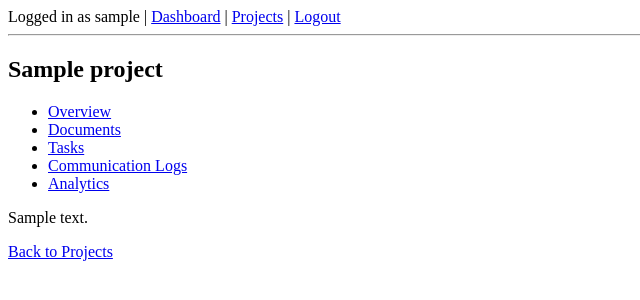
After one commit to ngochoang0711/gpt, a Flask app: page /projects/1 in a window 1280 px wide. The commit adds this page. Shown: the top 300 px of the page, without its empty margins (0-640 px from the left). Run offline with Flask 3, Linux system fonts and the light colour scheme; a user stored in the database is signed in; tables that the repository leaves empty hold one stand-in row (values such as "Sample post").

Commit message:
Add project management blueprint

```diff
--- a/business_analysis/__init__.py
+++ b/business_analysis/__init__.py
@@ -27,7 +27,9 @@ def create_app(test_config=None):
 
         from .auth import auth_bp
         from .main import main_bp
+        from .project import project_bp
         app.register_blueprint(auth_bp)
         app.register_blueprint(main_bp)
+        app.register_blueprint(project_bp)
 
         return app
--- /dev/null
+++ b/business_analysis/project.py
@@ -0,0 +1,55 @@
+from flask import Blueprint, render_template, request, redirect, url_for
+from flask_login import login_required, current_user
+from .models import Project
+from . import db
+
+project_bp = Blueprint('projects', __name__, url_prefix='/projects')
+
+@project_bp.route('/')
+@login_required
+def list_projects():
+    projects = Project.query.filter_by(user_id=current_user.id).all()
+    return render_template('projects/list.html', projects=projects)
+
+@project_bp.route('/new', methods=['GET', 'POST'])
+@login_required
+def create():
+    if request.method == 'POST':
+        name = request.form['name']
+        description = request.form.get('description')
+        project = Project(user_id=current_user.id, name=name, description=description)
+        db.session.add(project)
+        db.session.commit()
+        return redirect(url_for('projects.list_projects'))
+    return render_template('projects/form.html', project=None)
+
+@project_bp.route('/<int:project_id>/edit', methods=['GET', 'POST'])
+@login_required
+def edit(project_id):
+    project = Project.query.get_or_404(project_id)
+    if project.user_id != current_user.id:
+        return redirect(url_for('projects.list_projects'))
+    if request.method == 'POST':
+        project.name = request.form['name']
+        project.description = request.form.get('description')
+        db.session.commit()
+        return redirect(url_for('projects.list_projects'))
+    return render_template('projects/form.html', project=project)
+
+@project_bp.route('/<int:project_id>/delete', methods=['POST'])
+@login_required
+def delete(project_id):
+    project = Project.query.get_or_404(project_id)
+    if project.user_id == current_user.id:
+        db.session.delete(project)
+        db.session.commit()
+    return redirect(url_for('projects.list_projects'))
+
+@project_bp.route('/<int:project_id>')
+@login_required
+def detail(project_id):
+    project = Project.query.get_or_404(project_id)
+    if project.user_id != current_user.id:
+        return redirect(url_for('projects.list_projects'))
+    tab = request.args.get('tab', 'overview')
+    return render_template('projects/detail.html', project=project, tab=tab)
--- a/business_analysis/templates/base.html
+++ b/business_analysis/templates/base.html
@@ -5,7 +5,10 @@
 </head>
 <body>
     {% if current_user.is_authenticated %}
-    Logged in as {{ current_user.username }} | <a href="{{ url_for('auth.logout') }}">Logout</a>
+    Logged in as {{ current_user.username }} |
+    <a href="{{ url_for('main.dashboard') }}">Dashboard</a> |
+    <a href="{{ url_for('projects.list_projects') }}">Projects</a> |
+    <a href="{{ url_for('auth.logout') }}">Logout</a>
     {% endif %}
     <hr>
     {% block content %}{% endblock %}
--- /dev/null
+++ b/business_analysis/templates/projects/detail.html
@@ -0,0 +1,23 @@
+{% extends 'base.html' %}
+{% block content %}
+<h2>{{ project.name }}</h2>
+<ul>
+    <li><a href="{{ url_for('projects.detail', project_id=project.id, tab='overview') }}">Overview</a></li>
+    <li><a href="{{ url_for('projects.detail', project_id=project.id, tab='documents') }}">Documents</a></li>
+    <li><a href="{{ url_for('projects.detail', project_id=project.id, tab='tasks') }}">Tasks</a></li>
+    <li><a href="{{ url_for('projects.detail', project_id=project.id, tab='comm') }}">Communication Logs</a></li>
+    <li><a href="{{ url_for('projects.detail', project_id=project.id, tab='analytics') }}">Analytics</a></li>
+</ul>
+{% if tab == 'overview' %}
+<p>{{ project.description or 'No description' }}</p>
+{% elif tab == 'documents' %}
+<p>Documents placeholder</p>
+{% elif tab == 'tasks' %}
+<p>Tasks placeholder</p>
+{% elif tab == 'comm' %}
+<p>Communication logs placeholder</p>
+{% else %}
+<p>Analytics placeholder</p>
+{% endif %}
+<a href="{{ url_for('projects.list_projects') }}">Back to Projects</a>
+{% endblock %}
```
Also changed, not shown: business_analysis/models.py (+8 -0 lines), business_analysis/templates/projects/form.html (added, +12 -0 lines), business_analysis/templates/projects/list.html (added, +19 -0 lines).
